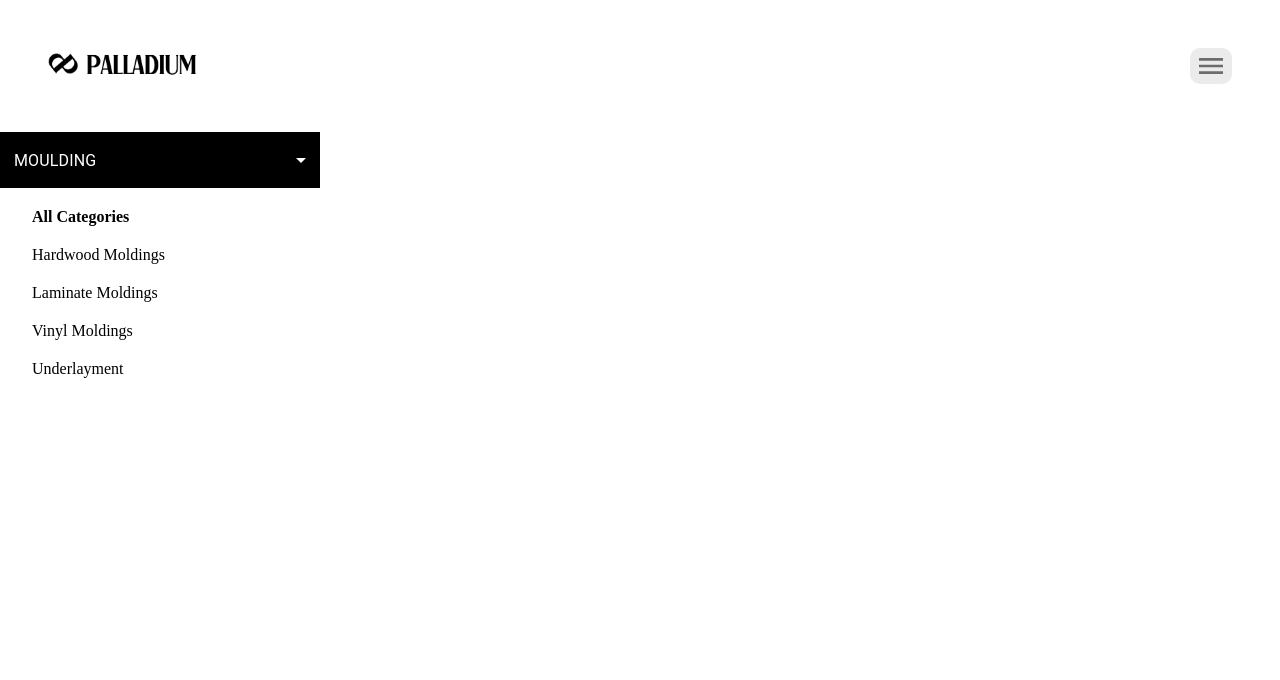
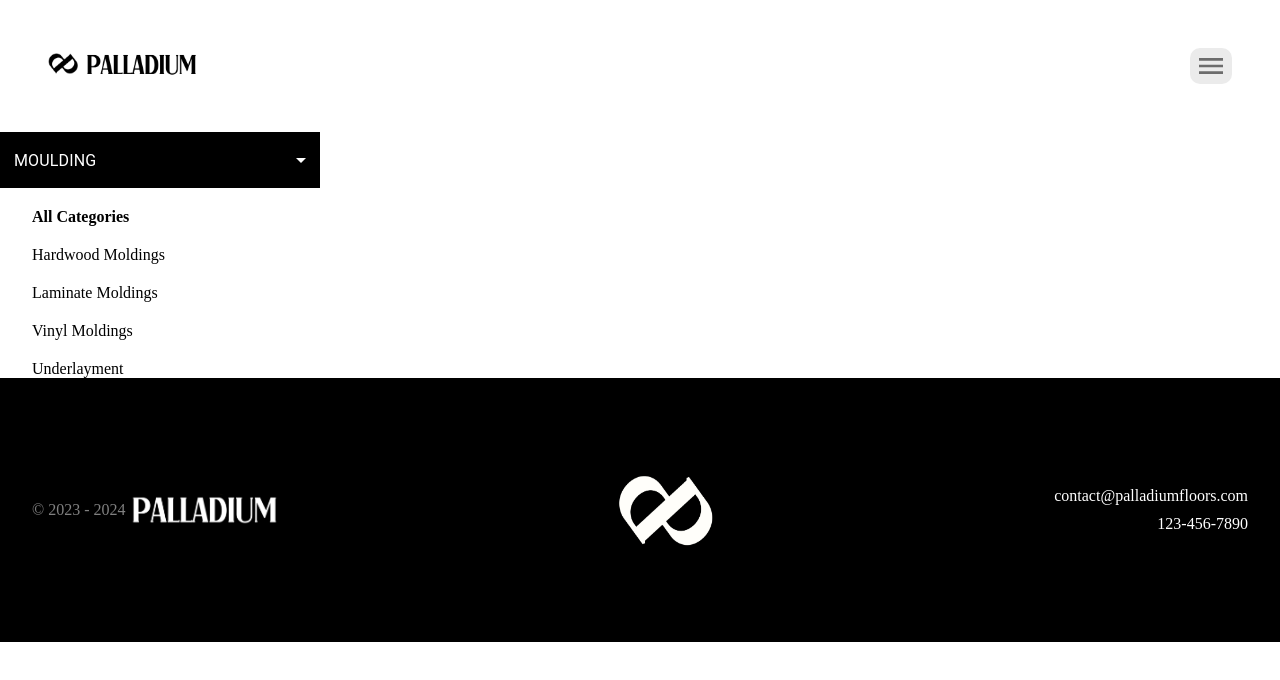
Before and after one commit to Fanthoni/palladiumfloors, a React (Create React App) app: page /catalog in a window 1280 px wide. Shown: the top 680 px of the page. Built offline with nearby package versions, Linux system fonts and the light colour scheme.

Commit message:
add footer

```diff
--- a/src/App.js
+++ b/src/App.js
@@ -1,6 +1,7 @@
 import Home from "./pages/Home";
 import Contact from "./pages/Contact";
 import Catalog from "./pages/Catalog";
+import Footer from "./components/Footer";
 import { BrowserRouter as Router, Routes, Route } from "react-router-dom";
 
 function App() {
@@ -13,6 +14,7 @@ function App() {
           <Route exact path="/catalog" Component={Catalog} />
         </Routes>
       </div>
+      <Footer />
     </Router>
   );
 }
--- /dev/null
+++ b/src/components/Footer.js
@@ -0,0 +1,106 @@
+import styled from "styled-components";
+import CompanyNameImage from "../assets/text-logo-white.png";
+import CompanyLogo from "../assets/logo-white.png";
+
+function Footer() {
+  return (
+    <Container>
+      <CopyRightContainer>
+        <span id="copyrightYear">© 2023 - 2024</span>
+        <img src={CompanyNameImage} alt="text-logo" id="companyTextLogo" />
+      </CopyRightContainer>
+      <img id="companyLogo" src={CompanyLogo} alt="yourAltText" />
+      <ContactContainer>
+        <a href="mailto:contact@palladiumfloors.com" id="emailLink">
+          contact@palladiumfloors.com
+        </a>
+        <p>123-456-7890</p>
+      </ContactContainer>
+    </Container>
+  );
+}
+
+const Container = styled.div`
+  display: flex;
+  flex-direction: row;
+  justify-content: space-between;
+  align-items: center;
+
+  background-color: black;
+  color: white;
+  height: 200px;
+  padding: 2rem;
+
+  #companyLogo {
+    width: 100px;
+    height: 80px;
+  }
+
+  @media (max-width: 768px) {
+    flex-direction: column;
+    height: 300px;
+    gap: 10px;
+
+    #companyLogo {
+      width: 112px;
+      height: 90px;
+    }
+  }
+`;
+
+const CopyRightContainer = styled.div`
+  display: flex;
+  flex-direction: row;
+  align-items: center;
+  justify-content: center;
+  gap: 5px;
+
+  #companyTextLogo {
+    width: 150px;
+  }
+
+  #copyrightYear {
+    color: rgba(255, 255, 255, 0.5);
+  }
+
+  @media (max-width: 768px) {
+    flex-direction: column;
+    gap: 10px;
+
+    #companyTextLogo {
+      width: 200px;
+    }
+  }
+`;
+
+// const CompanyLogoStyled = styled.img`
+//   width: 100px;
+// `;
+
+const ContactContainer = styled.div`
+  display: flex;
+  flex-direction: column;
+  align-items: flex-end;
+  justify-content: center;
+  gap: 10px;
+
+  #companyLogo {
+    width: 150px;
+  }
+
+  #emailLink {
+    color: white;
+    text-decoration: none;
+  }
+
+  & > * {
+    margin: 0;
+  }
+
+  @media (max-width: 768px) {
+    align-items: center;
+    justify-content: center;
+  }
+`;
+
+export default Footer;
```
Also changed, not shown: src/assets/logo-white.png (added), src/assets/text-logo-white.png (added).
